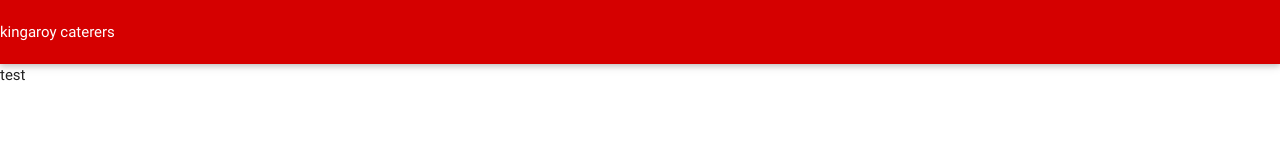
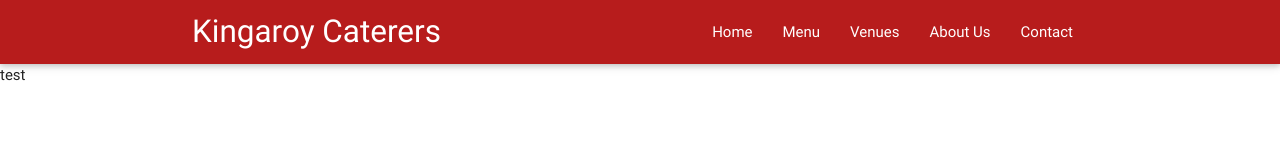
Before and after one commit to zstra7/Kingaroy-catering, a plain HTML site: page index.html in a window 1280 px wide. Drawn offline with nearby package versions, Linux system fonts and the light colour scheme.

Commit message:
added nav bar

```diff
--- a/index.html
+++ b/index.html
@@ -9,8 +9,26 @@
     <meta name="viewport" content="width=device-width, initial-scale=1.0"/>
   </head>
   <body>
-    <nav class="red accent-4">
-      kingaroy caterers
+    <nav class="red darken-4">
+      <div class="nav-wrapper container">
+        <a href="index.html" class="brand-logo">Kingaroy Caterers</a>
+        <a href="#" data-activates="mobile-demo" class="button-collapse"><i class="material-icons">menu</i></a>
+        <ul class="right hide-on-med-and-down">
+          <li><a href="home.html">Home</a></li>
+          <li><a href="menu.html">Menu</a></li>
+          <li><a href="venues.html">Venues</a></li>
+          <li><a href="About.html">About Us</a></li>
+          <li><a href="contact.html">Contact</a></li>
+        </ul>
+        <ul class="side-nav" id="mobile-demo">
+          <li><a href="home.html">Home</a></li>
+          <li><a href="menu.html">Menu</a></li>
+          <li><a href="venues.html">Venues</a></li>
+          <li><a href="About.html">About Us</a></li>
+          <li><a href="contact.html">Contact</a></li>
+        </ul>
+      </div>
+
     </nav>
 
 
```
